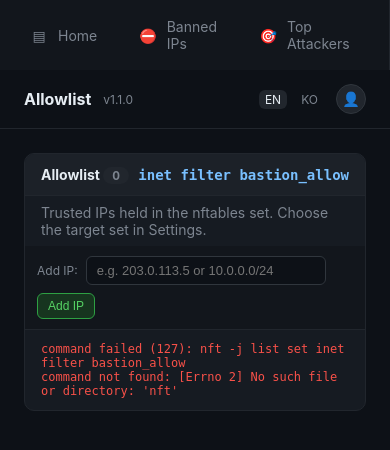
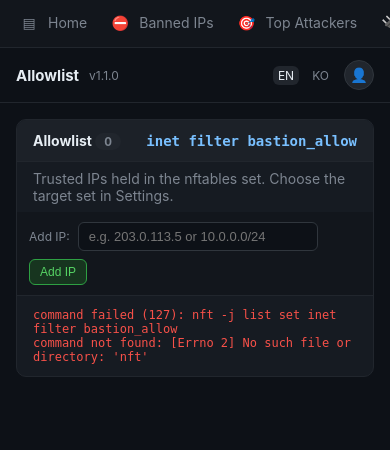
Before and after one commit to Jamkris/Bastion, a FastAPI app: page /view/allowlist in a window 390 px wide. Shown: the top 450 px of the page. Run offline with FastAPI, Linux system fonts and the light colour scheme; some libraries are stand-ins or nearby versions.

Commit message:
feat: responsive layout for mobile (sidebar, header, tables, settings, login)

```diff
--- a/bastion/web/templates/base.html
+++ b/bastion/web/templates/base.html
@@ -36,7 +36,8 @@
     header h1 { margin: 0; font-size: 16px; }
     header .ver { color: #7d8590; font-size: 12px; }
     main { padding: 24px; }
-    .overview { display: grid; gap: 20px; grid-template-columns: repeat(auto-fit, minmax(420px, 1fr)); }
+    /* min(100%, 420px) keeps a single column from overflowing on phones < 420px. */
+    .overview { display: grid; gap: 20px; grid-template-columns: repeat(auto-fit, minmax(min(100%, 420px), 1fr)); }
 
     /* Language switch */
     .lang { margin-left: auto; display: flex; gap: 8px; align-items: center; }
@@ -113,12 +114,34 @@
     .banner-ok { margin: 12px 16px; padding: 10px 12px; border: 1px solid #238636; background: #12261a; color: #56d364; border-radius: 8px; font-size: 13px; }
     td input[type=checkbox], th input[type=checkbox] { cursor: pointer; }
 
+    /* Tables never widen the page; they scroll inside their own container. */
+    .panel .body { -webkit-overflow-scrolling: touch; }
+
     @media (max-width: 720px) {
       .app { flex-direction: column; }
-      .sidebar { width: auto; display: flex; overflow-x: auto; padding: 8px; }
+      .sidebar {
+        width: auto; display: flex; overflow-x: auto; padding: 6px 8px;
+        border-right: none; border-bottom: 1px solid #21262d;
+        position: sticky; top: 0; z-index: 20; -webkit-overflow-scrolling: touch;
+      }
       .nav { display: flex; }
+      .nav a {
+        flex-shrink: 0; white-space: nowrap; padding: 8px 12px;
+        border-left: none; border-bottom: 2px solid transparent;
+      }
+      .nav a.active { border-left: none; border-bottom-color: #388bfd; }
       .brand { display: none; }
-      .summary { grid-template-columns: repeat(2, 1fr); }
+      header { flex-wrap: wrap; padding: 12px 16px; gap: 8px 10px; }
+      main { padding: 16px; }
+      .summary { grid-template-columns: repeat(2, 1fr); gap: 12px; margin-bottom: 16px; }
+      .stat { padding: 12px 14px; }
+      .stat .n { font-size: 22px; }
+    }
+
+    @media (max-width: 400px) {
+      .summary { grid-template-columns: 1fr 1fr; }
+      header h1 { font-size: 15px; }
+      .lang a { padding: 2px 5px; }
     }
   </style>
 </head>
--- a/bastion/web/templates/login.html
+++ b/bastion/web/templates/login.html
@@ -10,12 +10,12 @@
     * { box-sizing: border-box; }
     body {
       margin: 0; min-height: 100vh; display: flex; align-items: center; justify-content: center;
-      background: #0d1117; color: #e6edf3;
+      background: #0d1117; color: #e6edf3; padding: 16px;
       font-family: -apple-system, BlinkMacSystemFont, "Segoe UI", Roboto, sans-serif;
     }
     .card {
       background: #161b22; border: 1px solid #21262d; border-radius: 12px;
-      padding: 32px; width: 320px; text-align: center;
+      padding: 32px; width: 320px; max-width: 100%; text-align: center;
     }
     .card h1 { margin: 0 0 4px; font-size: 22px; }
     .card p { color: #7d8590; font-size: 13px; margin: 0 0 20px; }
```
Also changed, not shown: bastion/web/templates/views/settings.html (+9 -0 lines).
